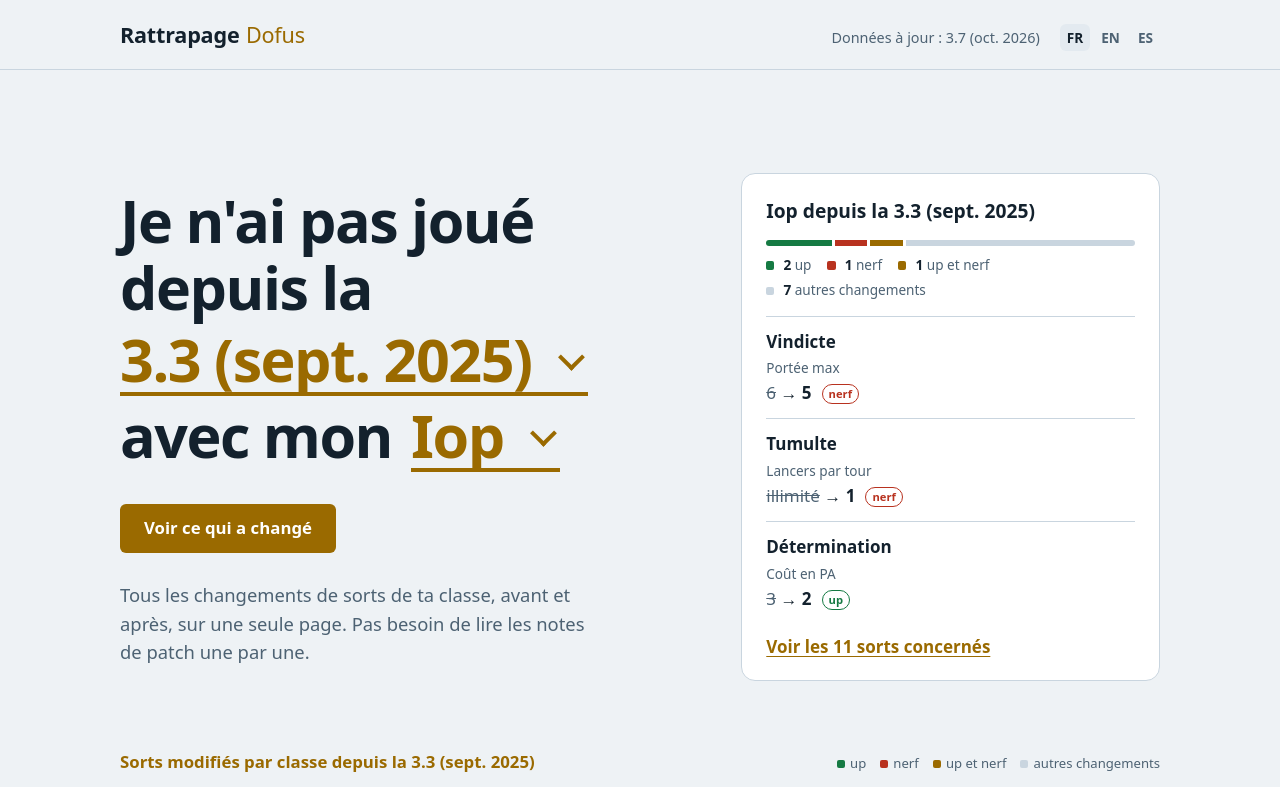
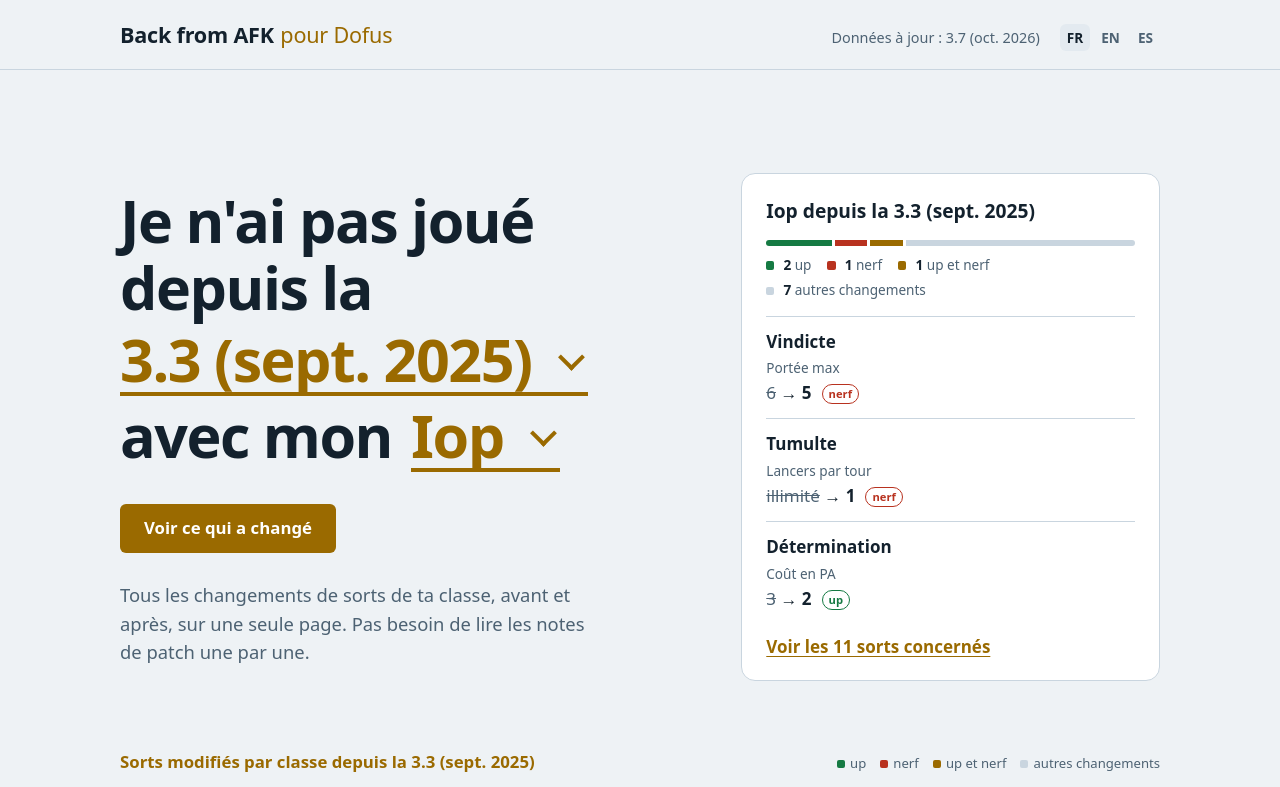
Before and after one commit to Senhayl/RattrapageDofus, an Astro site: page / in a window 1280 px wide. Shown: the top 787 px of the page. Built offline with nearby package versions, Linux system fonts and the light colour scheme; Astro itself is replaced by a stand-in of ours.

Commit message:
Back from AFK : nom, domaine, sitemap

```diff
--- a/astro.config.mjs
+++ b/astro.config.mjs
@@ -1,7 +1,9 @@
 import { defineConfig } from "astro/config";
+import sitemap from "@astrojs/sitemap";
 
-// Remplacer par le vrai domaine au moment de la mise en ligne (sert aux URL canoniques).
+// Domaine du site : sert aux URL canoniques, aux liens hreflang et au sitemap.
 export default defineConfig({
-  site: "https://rattrapage-dofus.example",
+  site: "https://backfromafk.com",
   trailingSlash: "ignore",
+  integrations: [sitemap()],
 });
--- a/package.json
+++ b/package.json
@@ -10,6 +10,7 @@
     "data": "python3 scripts/build_site_data.py"
   },
   "dependencies": {
+    "@astrojs/sitemap": "^3.7.4",
     "@fontsource-variable/bricolage-grotesque": "^5.3.0",
     "@fontsource-variable/figtree": "^5.3.0",
     "astro": "^5.18.2"
--- /dev/null
+++ b/public/robots.txt
@@ -0,0 +1,4 @@
+User-agent: *
+Allow: /
+
+Sitemap: https://backfromafk.com/sitemap-index.xml
--- a/src/i18n/ui.ts
+++ b/src/i18n/ui.ts
@@ -61,8 +61,8 @@
 export const UI: Record<Lang, Dict> = {
   fr: {
     langName: "Français",
-    brand: "Rattrapage",
-    brandSub: "Dofus",
+    brand: "Back from AFK",
+    brandSub: "pour Dofus",
     updated: (v) => `Données à jour : ${v}`,
     sentenceA: "Je n'ai pas joué depuis la",
     sentenceB: "avec mon",
@@ -70,7 +70,7 @@
     classLabel: "Classe",
     cta: "Voir ce qui a changé",
     lede: "Tous les changements de sorts de ta classe, avant et après, sur une seule page. Pas besoin de lire les notes de patch une par une.",
-    homeTitle: "Rattrapage Dofus : ce qui a changé pour ta classe depuis ta dernière partie",
+    homeTitle: "Back from AFK : ce qui a changé sur Dofus pour ta classe depuis ta dernière partie",
     homeDescription:
       "Tu reviens sur Dofus après une pause ? Choisis ta classe et ta dernière version jouée : tous les changements de sorts, avant et après, sans lire des dizaines de notes de patch.",
     perClass: (v) => `Sorts modifiés par classe depuis la ${v}`,
@@ -133,8 +133,8 @@
   },
   en: {
     langName: "English",
-    brand: "Catch-up",
-    brandSub: "Dofus",
+    brand: "Back from AFK",
+    brandSub: "for Dofus",
     updated: (v) => `Data up to date: ${v}`,
     sentenceA: "I haven't played since",
     sentenceB: "with my",
@@ -142,7 +142,7 @@
     classLabel: "Class",
     cta: "See what changed",
     lede: "Every spell change for your class, before and after, on one page. No need to read the patch notes one by one.",
-    homeTitle: "Dofus Catch-up: what changed for your class since you last played",
+    homeTitle: "Back from AFK: what changed in Dofus for your class since you last played",
     homeDescription:
       "Coming back to Dofus after a break? Pick your class and the last version you played: every spell change, before and after, without reading dozens of patch notes.",
     perClass: (v) => `Spells changed per class since ${v}`,
@@ -205,8 +205,8 @@
   },
   es: {
     langName: "Español",
-    brand: "Ponte al día",
-    brandSub: "Dofus",
+    brand: "Back from AFK",
+    brandSub: "para Dofus",
     updated: (v) => `Datos actualizados: ${v}`,
     sentenceA: "No he jugado desde la",
     sentenceB: "con mi",
@@ -214,7 +214,7 @@
     classLabel: "Clase",
     cta: "Ver qué ha cambiado",
     lede: "Todos los cambios de hechizos de tu clase, antes y después, en una sola página. Sin leer las notas de parche una por una.",
-    homeTitle: "Ponte al día en Dofus: qué ha cambiado para tu clase desde tu última partida",
+    homeTitle: "Back from AFK: qué ha cambiado en Dofus para tu clase desde tu última partida",
     homeDescription:
       "¿Vuelves a Dofus tras una pausa? Elige tu clase y la última versión que jugaste: todos los cambios de hechizos, antes y después, sin leer decenas de notas de parche.",
     perClass: (v) => `Hechizos modificados por clase desde la ${v}`,
--- a/src/layouts/Base.astro
+++ b/src/layouts/Base.astro
@@ -29,6 +29,8 @@
     {alternates.map((a) => <link rel="alternate" hreflang={a.lang} href={abs(a.href)} />)}
     {fr && <link rel="alternate" hreflang="x-default" href={abs(fr.href)} />}
     <link rel="icon" href="/favicon.svg" type="image/svg+xml" />
+    <link rel="sitemap" href="/sitemap-index.xml" />
+    <meta property="og:site_name" content="Back from AFK" />
     <meta property="og:title" content={title} />
     <meta property="og:description" content={description} />
     <meta property="og:type" content="website" />
```
Also changed, not shown: README.md, public/favicon.svg, 2 other files.
